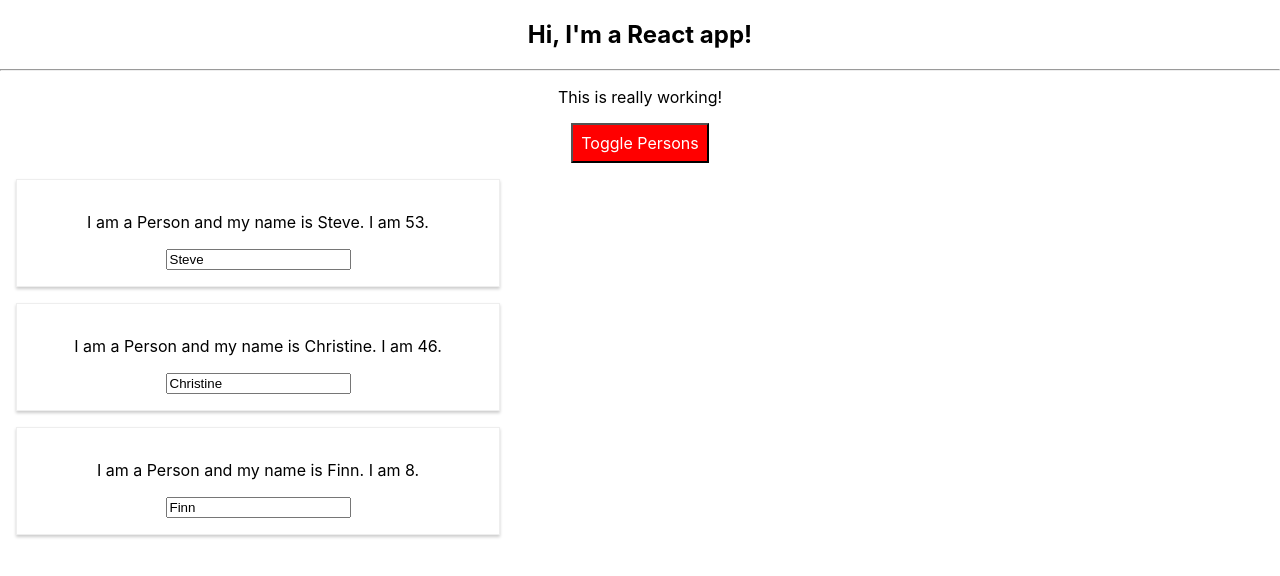
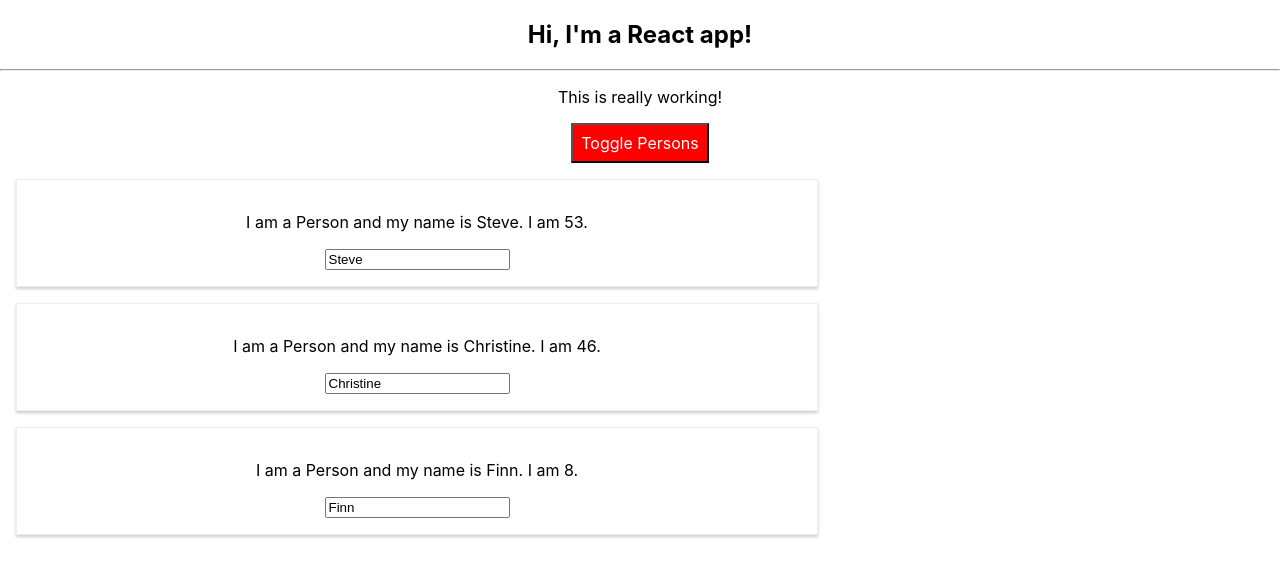
Before and after one commit to wainstead/react-complete-guide, a React (Create React App) app: page / in a window 1280 px wide. Both pictures are taken after a click on the button "Toggle Persons". Shown: the top 576 px of the page. Built offline with nearby package versions, Linux system fonts and the light colour scheme.

Commit message:
Backed out last two commits (Radium)
Max is next teaching how to do scoped CSS
files. For this we run 'npm run eject' which
changes the project's configuration management
to manual.

```diff
--- a/package.json
+++ b/package.json
@@ -3,7 +3,6 @@
   "version": "0.1.0",
   "private": true,
   "dependencies": {
-    "radium": "^0.25.0",
     "react": "^16.6.0",
     "react-dom": "^16.6.0",
     "react-scripts": "2.0.5"
--- a/src/App.js
+++ b/src/App.js
@@ -1,6 +1,5 @@
 import React, { Component } from 'react';
 import './App.css';
-import Radium, {StyleRoot} from 'radium';
 import Person from './Person/Person';
 
 class App extends Component {
@@ -56,11 +55,7 @@
       font: 'inherit',
       border: '1x solid blue',
       padding: '8px',
-      cursor: 'pointer',
-      ':hover': {
-        backgroundColor: 'lightgreen',
-        color: 'black'
-      }
+      cursor: 'pointer'
     };
     let persons = null;
 
@@ -79,10 +74,6 @@
         </div>
       );
       style.backgroundColor = 'red';
-      style[':hover'] = {
-        backgroundColor: 'navajowhite',
-        color: 'black'
-      }
     }
 
     const classes = [];
@@ -93,7 +84,6 @@
       classes.push('bold');
     }
     return (
-      <StyleRoot>
       <div className="App">
         <h2>Hi, I'm a React app!</h2>
         <hr />
@@ -105,11 +95,9 @@
           onClick={this.togglePersonsHandler}>Toggle Persons</button>
         {persons}
       </div>
-      </StyleRoot>
       //React.createElement('div', {className: 'App'}, React.createElement('h1', null, 'Hello sailor!!!'))
     );
   }
 }
 
-// Radium is a 'higher order component'
-export default Radium(App);
+export default App;
--- a/src/Person/Person.js
+++ b/src/Person/Person.js
@@ -1,17 +1,11 @@
 
 import React from 'react';
 import './Person.css';
-import Radium from 'radium';
 
 const person = (props) => {
-    const style = {
-        '@media (min-width: 500px)': {
-            width: '450px'
-        }
-    }
     //return <p>I'm a Person and I am {Math.floor(Math.random() * 30)} years old!</p>
     return (
-        <div className="Person" style={style}>
+        <div className="Person">
             <p onClick={props.click}>I am a Person and my name is {props.name}. I am {props.age}.</p>
             <p>{props.children}</p>
             <input type="text" onChange={props.changed} value={props.name}/>
@@ -19,4 +13,4 @@
     )
 }
 
-export default Radium(person);
+export default person;
```
Also changed, not shown: 1 other file (tests, documents, lock files or other folders).
